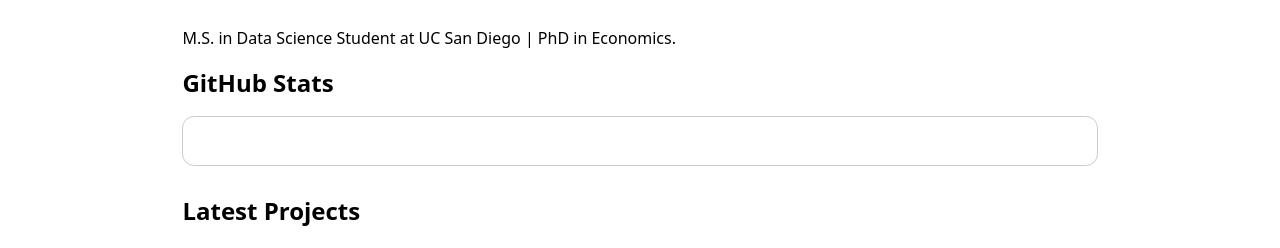
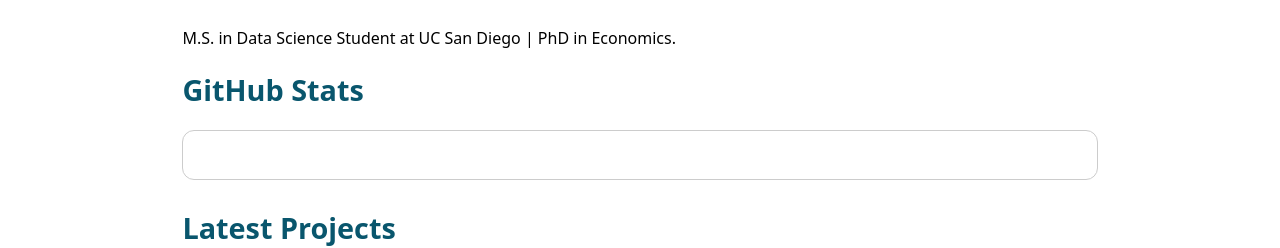
Before and after one commit to Safia-SFU/portfolio, a plain HTML site: page index.html in a window 1280 px wide. Shown: the part 179-427 px from the top of the page. Drawn offline with Linux system fonts and the light colour scheme; no server answers.

Commit message:
Done - Lab4

```diff
--- a/index.html
+++ b/index.html
@@ -21,11 +21,13 @@
     <h1>Safia</h1>
     <p>M.S. in Data Science Student at UC San Diego | PhD in Economics.</p>
 
-    <h2>GitHub Stats</h2>
+    <!-- <h2>GitHub Stats</h2> change because I wanna style them differently-->
+     <h2 class="section-title">GitHub Stats</h2>
     <div id="profile-stats">
   <!-- GitHub statistics will appear here --> </div>
 
-    <h2>Latest Projects</h2>
+    <!-- <h2>Latest Projects</h2> change because I wanna style them differently-->
+    <h2 class="section-title">Latest Projects</h2>
     <div class="projects">
   <!-- Dynamically added content will appear here --> </div>
 
--- a/style.css
+++ b/style.css
@@ -145,3 +145,9 @@ border: 1px solid #ccc;
 border-radius: 12px;
 margin-block: 1rem 2rem;
 }
+
+/* Homepage section headings (GitHub Stats and Latests Projects*/
+.section-title {
+color: var(--color-accent);
+font-size: 1.8rem;
+}
```
